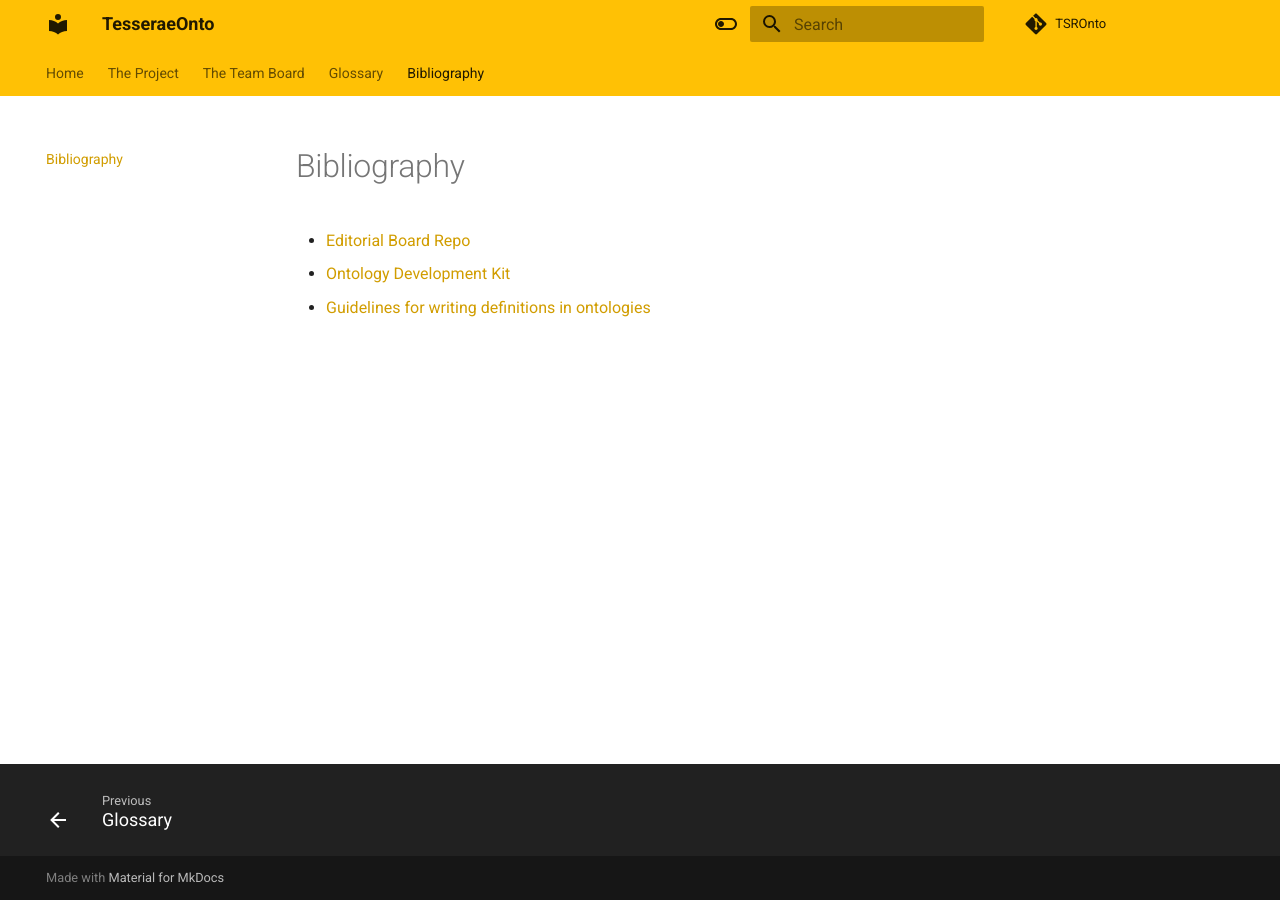
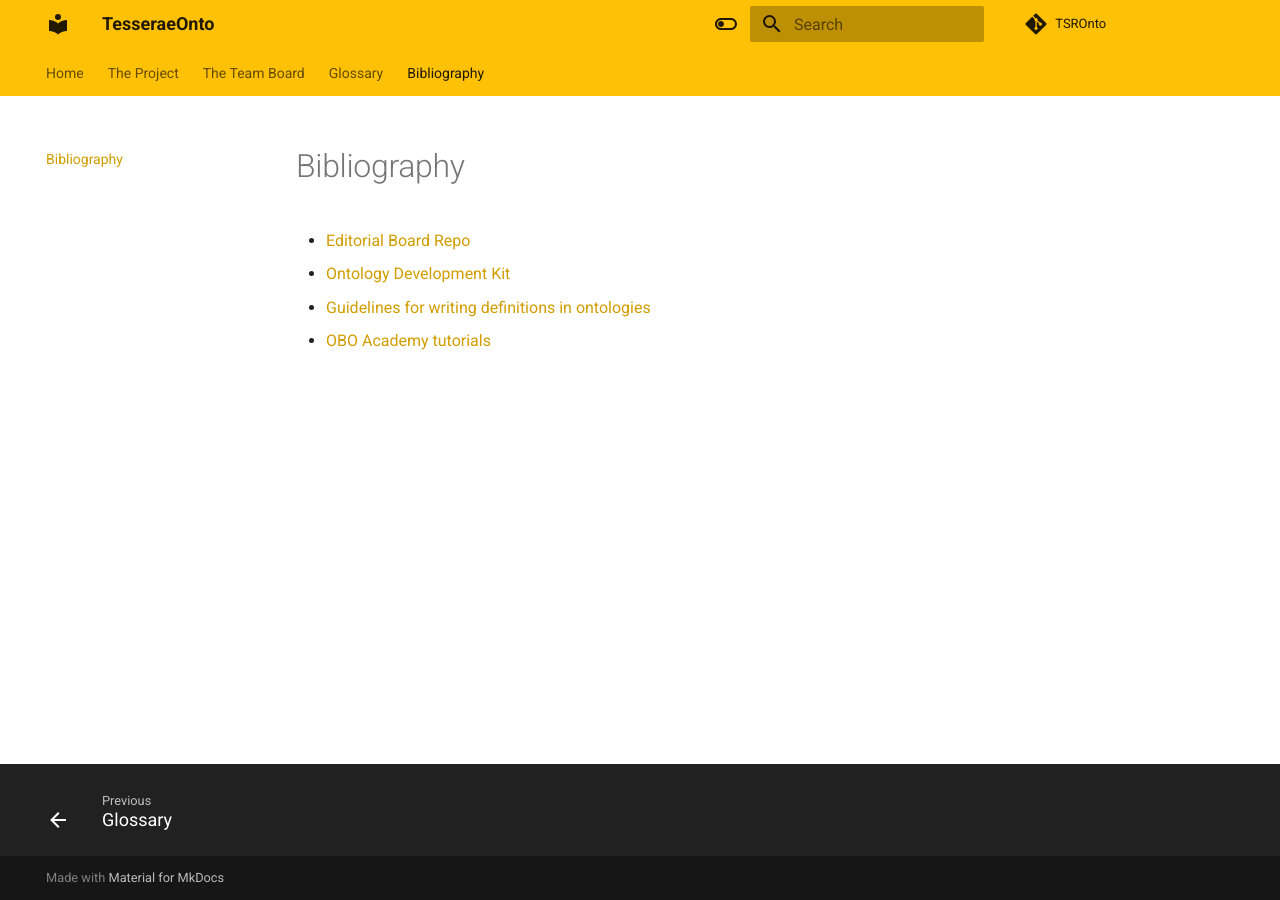
Before and after one commit to TSRProject/TSROnto, an MkDocs documentation site: the page built from docs/biblio.md, in a window 1280 px wide. Built offline with MkDocs 1.6.1 and Material for MkDocs 9.7.7, drawn with Linux system fonts in a browser that asks for light colours; comment, search, counter and statistics services are not loaded; the version menu is left out.

Commit message:
Update biblio.md

```diff
--- a/docs/biblio.md
+++ b/docs/biblio.md
@@ -1,3 +1,4 @@
 - [Editorial Board Repo](https://github.com/TSRProject/Editorial-Curation)
 - [Ontology Development Kit](https://github.com/INCATools/ontology-development-kit)
 - [Guidelines for writing definitions in ontologies](https://philpapers.org/archive/SEPGFW.pdf)
+- [OBO Academy tutorials](https://www.youtube.com/@obo-academy)
```
